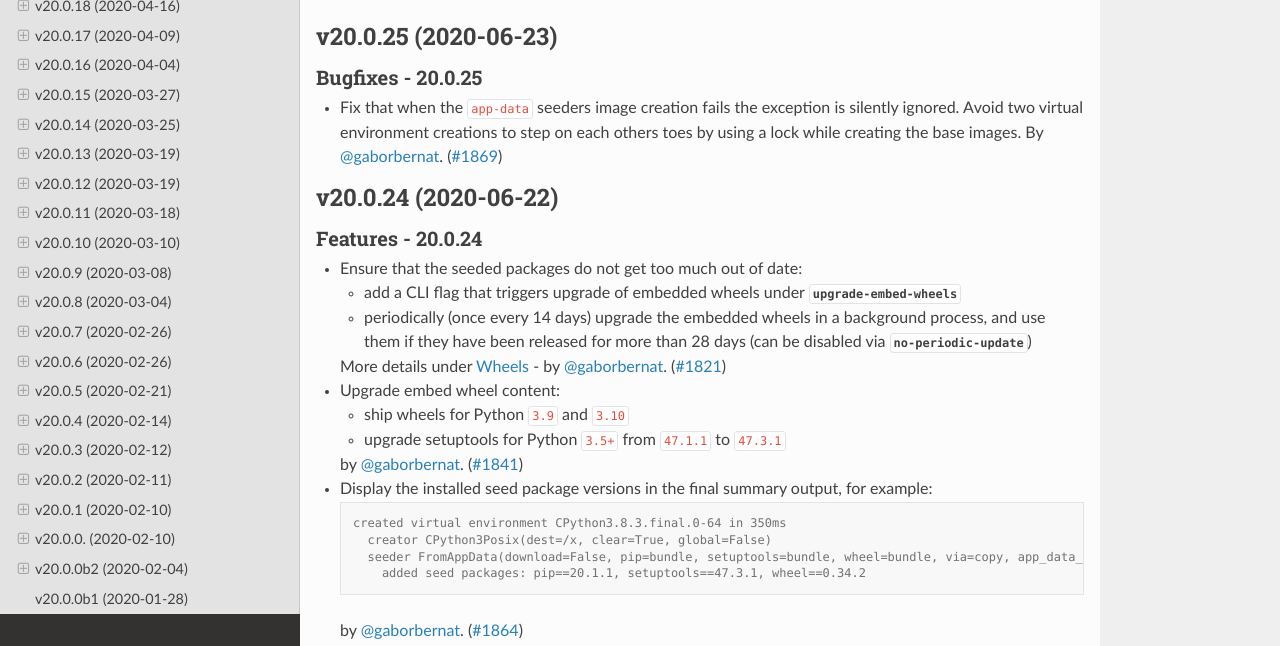
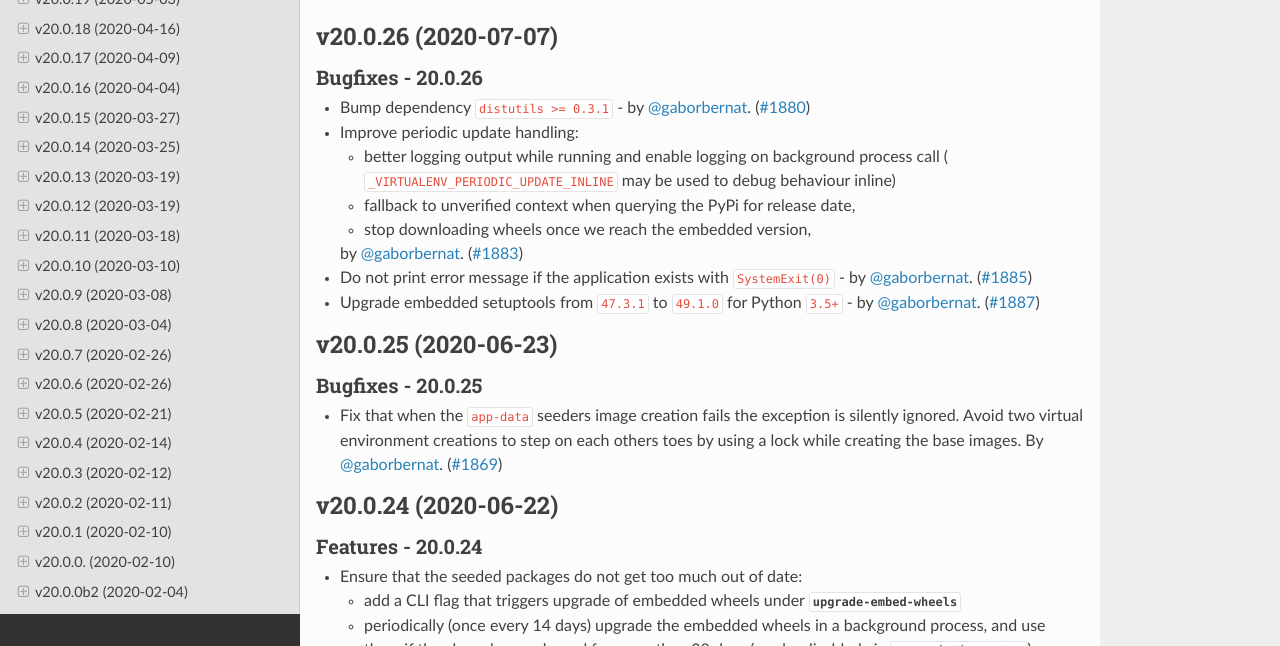
Before and after one commit to pypa/virtualenv, a Sphinx documentation site: the page built from docs/changelog.rst, in a window 1280 px wide and 900 px high, cut to the strip 254-900 px from the top of the window. Built offline with Sphinx 7.4.7 and the Read the Docs theme 2.0.0, drawn with Linux system fonts in a browser that asks for light colours; pages that are not in the unit, such as notebooks, are missing from menus; the version number could not be read and is left out; some of the changed text lies outside the part shown.

Commit message:
release 20.0.26

```diff
--- a/docs/changelog.rst
+++ b/docs/changelog.rst
@@ -4,6 +4,24 @@
 .. include:: _draft.rst
 
 .. towncrier release notes start
+
+v20.0.26 (2020-07-07)
+---------------------
+
+Bugfixes - 20.0.26
+~~~~~~~~~~~~~~~~~~
+- Bump dependency ``distutils >= 0.3.1`` - by :user:`gaborbernat`. (`#1880 <https://github.com/pypa/virtualenv/issues/1880>`_)
+- Improve periodic update handling:
+
+  - better logging output while running and enable logging on background process call (
+    ``_VIRTUALENV_PERIODIC_UPDATE_INLINE`` may be used to debug behaviour inline)
+  - fallback to unverified context when querying the PyPi for release date,
+  - stop downloading wheels once we reach the embedded version,
+
+  by :user:`gaborbernat`. (`#1883 <https://github.com/pypa/virtualenv/issues/1883>`_)
+- Do not print error message if the application exists with ``SystemExit(0)`` - by :user:`gaborbernat`. (`#1885 <https://github.com/pypa/virtualenv/issues/1885>`_)
+- Upgrade embedded setuptools from ``47.3.1`` to ``49.1.0`` for Python ``3.5+`` - by :user:`gaborbernat`. (`#1887 <https://github.com/pypa/virtualenv/issues/1887>`_)
+
 
 v20.0.25 (2020-06-23)
 ---------------------
--- a/docs/changelog/1880.bugfix.rst
+++ /dev/null
@@ -1 +0,0 @@
-Bump dependency ``distutils >= 0.3.1`` - by :user:`gaborbernat`.
--- a/docs/changelog/1885.bugfix.rst
+++ /dev/null
@@ -1 +0,0 @@
-Do not print error message if the application exists with ``SystemExit(0)`` - by :user:`gaborbernat`.
--- a/docs/changelog/1887.bugfix.rst
+++ /dev/null
@@ -1 +0,0 @@
-Upgrade embedded setuptools from ``47.3.1`` to ``49.1.0`` for Python ``3.5+`` - by :user:`gaborbernat`.
```
Also changed, not shown: docs/changelog/1883.bugfix.rst (deleted, +0 -8 lines).
